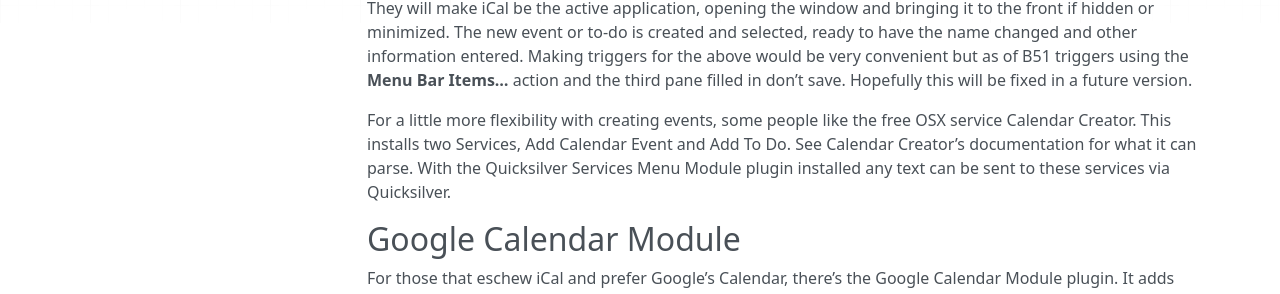
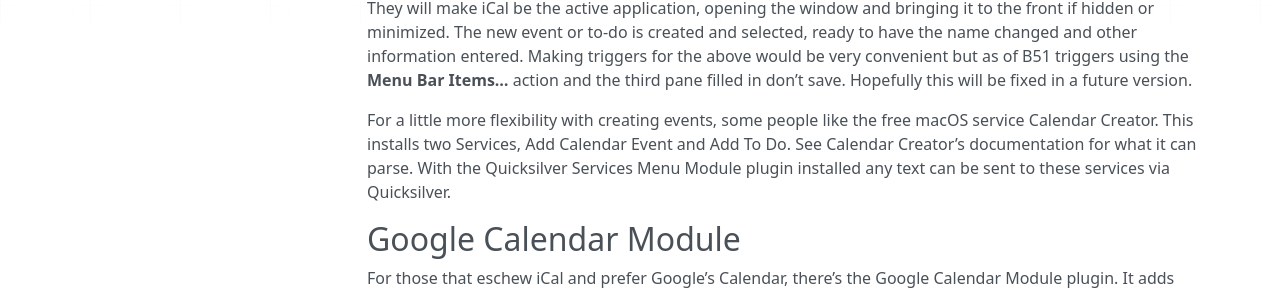
Before and after one commit to quicksilver/manual, an MkDocs documentation site: the page built from docs/Calendar.md, in a window 1280 px wide and 900 px high, scrolled down 982 px. Shown: the part 283-577 px from the top of the window. Built offline with MkDocs 1.6.1, drawn with Linux system fonts in a browser that asks for light colours; nearby versions of some CDN libraries; old or Windows-style settings are respelled for this version of MkDocs.

Commit message:
OSX → macOS

```diff
--- a/docs/Calendar.md
+++ b/docs/Calendar.md
@@ -23,7 +23,7 @@
 
 They will make iCal be the active application, opening the window and bringing it to the front if hidden or minimized. The new event or to-do is created and selected, ready to have the name changed and other information entered. Making triggers for the above would be very convenient but as of B51 triggers using the **Menu Bar Items…** action and the third pane filled in don’t save. Hopefully this will be fixed in a future version.
 
-For a little more flexibility with creating events, some people like the free OSX service Calendar Creator. This installs two Services, Add Calendar Event and Add To Do. See Calendar Creator’s documentation for what it can parse. With the Quicksilver Services Menu Module plugin installed any text can be sent to these services via Quicksilver.
+For a little more flexibility with creating events, some people like the free macOS service Calendar Creator. This installs two Services, Add Calendar Event and Add To Do. See Calendar Creator’s documentation for what it can parse. With the Quicksilver Services Menu Module plugin installed any text can be sent to these services via Quicksilver.
 
 ## Google Calendar Module
 
```
Also changed, not shown: docs/System.md (+1 -1 lines).
